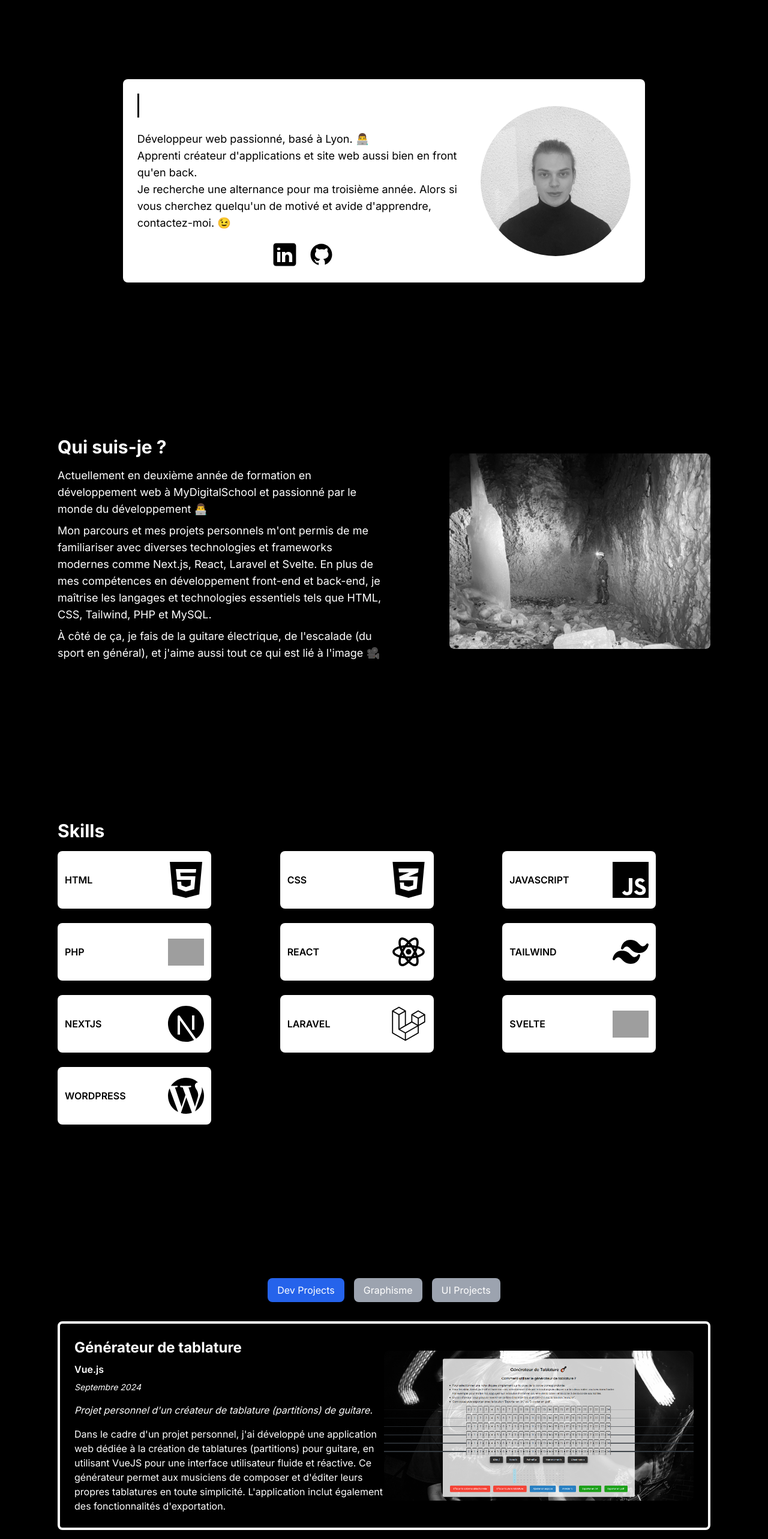
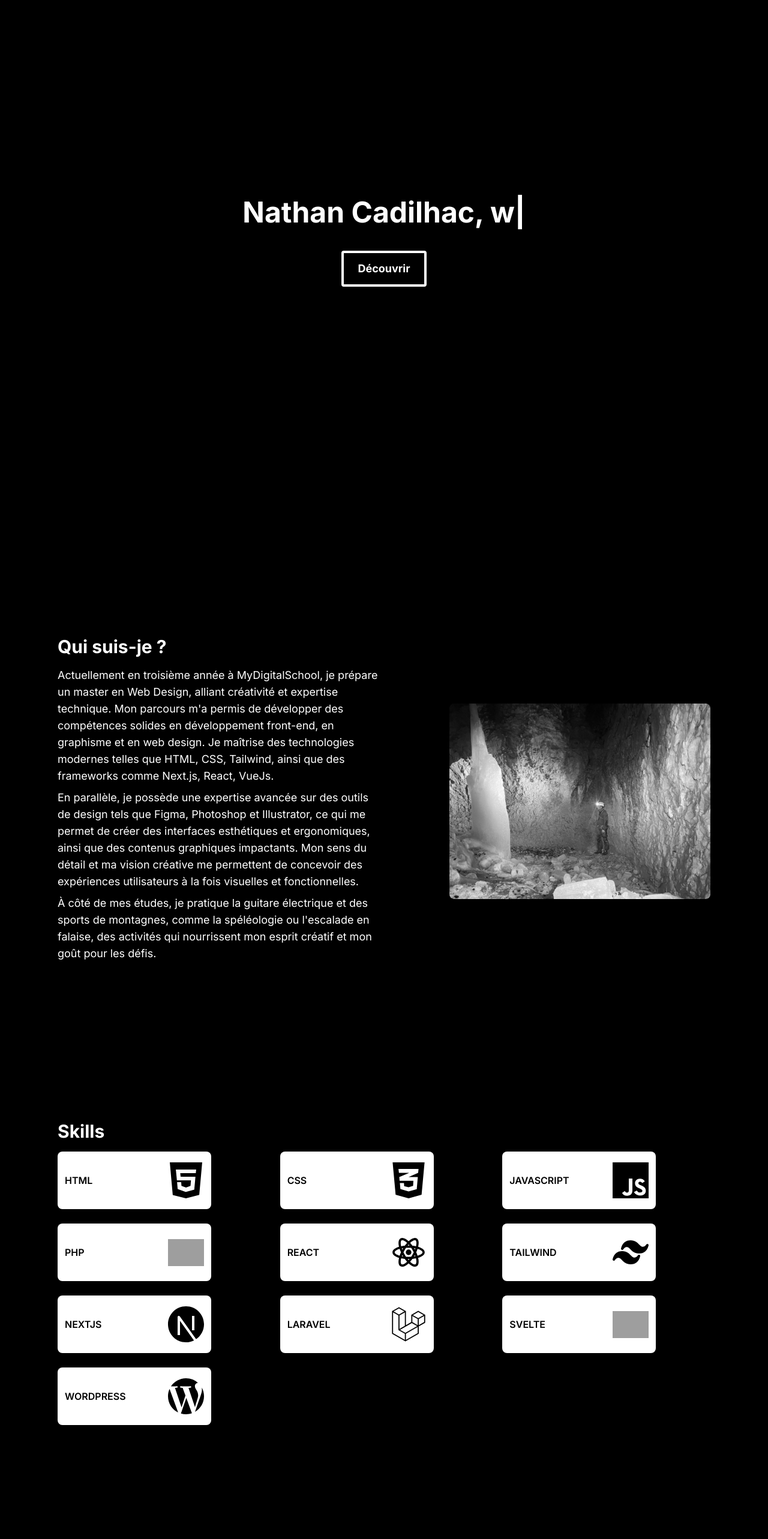
Before and after one commit to zaitsev69/portfolio, a Next.js app: page / in a window 1280 px wide. Shown: the part 60-2626 px from the top of the page at 60% size. Built offline with nearby package versions, Linux system fonts and the light colour scheme; grey boxes are pictures that could not be loaded.

Commit message:
updated hero section and about

```diff
--- a/app/components/about.jsx
+++ b/app/components/about.jsx
@@ -5,9 +5,9 @@ const About = () => {
         <div id="about" className="text-white justify-between items-center mt-64 hidden lg:flex">
             <div className="w-1/2">
                 <h2 className="text-3xl font-bold mb-4">Qui suis-je ?</h2>
-                <p className="mb-2 text-lg highlight-text">Actuellement en deuxième année de formation en développement web à MyDigitalSchool et passionné par le monde du développement 👨‍💻</p>
-                <p className="mb-2 text-lg highlight-text">Mon parcours et mes projets personnels m&apos;ont permis de me familiariser avec diverses technologies et frameworks modernes comme Next.js, React, Laravel et Svelte. En plus de mes compétences en développement front-end et back-end, je maîtrise les langages et technologies essentiels tels que HTML, CSS, Tailwind, PHP et MySQL.</p>
-                <p className="mb-2 text-lg highlight-text">À côté de ça, je fais de la guitare électrique, de l&apos;escalade (du sport en général), et j&apos;aime aussi tout ce qui est lié à l&apos;image 🎥</p>
+                <p className="mb-2 text-lg highlight-text">Actuellement en troisième année à MyDigitalSchool, je prépare un master en Web Design, alliant créativité et expertise technique. Mon parcours m&apos;a permis de développer des compétences solides en développement front-end, en graphisme et en web design. Je maîtrise des technologies modernes telles que HTML, CSS, Tailwind, ainsi que des frameworks comme Next.js, React, VueJs. </p>
+                <p className="mb-2 text-lg highlight-text">En parallèle, je possède une expertise avancée sur des outils de design tels que Figma, Photoshop et Illustrator, ce qui me permet de créer des interfaces esthétiques et ergonomiques, ainsi que des contenus graphiques impactants. Mon sens du détail et ma vision créative me permettent de concevoir des expériences utilisateurs à la fois visuelles et fonctionnelles. </p>
+                <p className="mb-2 text-lg highlight-text">À côté de mes études, je pratique la guitare électrique et des sports de montagnes, comme la spéléologie ou l&apos;escalade en falaise, des activités qui nourrissent mon esprit créatif et mon goût pour les défis. </p>
             </div>
 
             <Image
--- a/app/components/hero.tsx
+++ b/app/components/hero.tsx
@@ -1,37 +1,49 @@
-import Image from "next/image";
+// /components/Hero.js
+"use client"
+import { useEffect, useRef } from 'react';
+import Typed from 'typed.js';
 
 const Hero = () => {
+    const typedElement = useRef(null); // Ref pour l'élément .texte
+
+    useEffect(() => {
+        const options = {
+            strings: ["développeur front", "web designer", "graphiste"],
+            typeSpeed: 80,
+            backSpeed: 60,
+            loop: true,
+        };
+
+        // Initialise Typed.js
+        const typed = new Typed(typedElement.current, options);
+
+        // Nettoyage de l'animation lors de la désactivation du composant
+        return () => {
+            typed.destroy();
+        };
+    }, []);
+
     return (
-        <div className="bg-white text-black w-4/5 p-6 items-center justify-item-center rounded-lg mx-auto mt-32 hidden lg:flex">
-            <div className="2xl:mr-10 mr-5">
-                <div className="inline-block">
-                    <h1 className="text-4xl  mb-4 inline-block typing-demo border-black border-r-4">Bonjour, bienvenue sur mon portfolio.</h1>
-                </div>
-                <p className="text-lg ">Développeur web passionné, basé à Lyon. 👨‍💻 <br></br>Apprenti créateur d&apos;applications et site web aussi bien en front qu&apos;en back.<br></br>
-                    Je recherche une alternance pour ma troisième année. Alors si vous cherchez quelqu&apos;un de motivé et avide d&apos;apprendre, contactez-moi. 😉</p>
-                <div className="flex justify-items-center justify-center space-x-4 mt-4">
-                    <a href="https://www.linkedin.com/in/nathan-cadilhac/" target="_blank" rel="noopener noreferrer">
-                        <svg className="fill-black hover:fill-sky-700 transition-colors duration-300" xmlns="http://www.w3.org/2000/svg" viewBox="0 0 50 50" width="45px" height="45px">
-                            <path d="M41,4H9C6.24,4,4,6.24,4,9v32c0,2.76,2.24,5,5,5h32c2.76,0,5-2.24,5-5V9C46,6.24,43.76,4,41,4z M17,20v19h-6V20H17z M11,14.47c0-1.4,1.2-2.47,3-2.47s2.93,1.07,3,2.47c0,1.4-1.12,2.53-3,2.53C12.2,17,11,15.87,11,14.47z M39,39h-6c0,0,0-9.26,0-10 c0-2-1-4-3.5-4.04h-0.08C27,24.96,26,27.02,26,29c0,0.91,0,10,0,10h-6V20h6v2.56c0,0,1.93-2.56,5.81-2.56 c3.97,0,7.19,2.73,7.19,8.26V39z" />
-                        </svg>
-                    </a>
-                    <a href="https://github.com/zaitsev69" target="_blank" rel="noopener noreferrer">
-                        <svg className="fill-black hover:fill-neutral-400 transition-colors duration-300" xmlns="http://www.w3.org/2000/svg" viewBox="0 0 30 30" width="45px" height="45px">
-                            <path d="M15,3C8.373,3,3,8.373,3,15c0,5.623,3.872,10.328,9.092,11.63C12.036,26.468,12,26.28,12,26.047v-2.051 c-0.487,0-1.303,0-1.508,0c-0.821,0-1.551-0.353-1.905-1.009c-0.393-0.729-0.461-1.844-1.435-2.526 c-0.289-0.227-0.069-0.486,0.264-0.451c0.615,0.174,1.125,0.596,1.605,1.222c0.478,0.627,0.703,0.769,1.596,0.769 c0.433,0,1.081-0.025,1.691-0.121c0.328-0.833,0.895-1.6,1.588-1.962c-3.996-0.411-5.903-2.399-5.903-5.098 c0-1.162,0.495-2.286,1.336-3.233C9.053,10.647,8.706,8.73,9.435,8c1.798,0,2.885,1.166,3.146,1.481C13.477,9.174,14.461,9,15.495,9 c1.036,0,2.024,0.174,2.922,0.483C18.675,9.17,19.763,8,21.565,8c0.732,0.731,0.381,2.656,0.102,3.594 c0.836,0.945,1.328,2.066,1.328,3.226c0,2.697-1.904,4.684-5.894,5.097C18.199,20.49,19,22.1,19,23.313v2.734 c0,0.104-0.023,0.179-0.035,0.268C23.641,24.676,27,20.236,27,15C27,8.373,21.627,3,15,3z" />
-                        </svg>
-                    </a>
-                </div>
+        <div className="flex flex-col items-center justify-center h-screen text-white font-bold text-5xl">
+            {/* Empêcher le retour à la ligne avec whitespace-nowrap */}
+            <div className="whitespace-nowrap">
+                Nathan Cadilhac, <span ref={typedElement} className="texte"></span>
+            </div>
 
-            </div>
-            <Image className="rounded-full grow hover:grow position:static"
-                src="/photocv.png"
-                width={250}
-                height={250}
-                alt="Photo de profil"
-            />
-
+            {/* Bouton avec une transition fluide */}
+            <button
+                className="mt-10 px-6 py-3 bg-black border-4 border-white text-white text-lg rounded hover:bg-white hover:text-black transition-colors duration-300"
+                onClick={() => {
+                    const aboutSection = document.getElementById('about');
+                    if (aboutSection) {
+                        aboutSection.scrollIntoView({ behavior: 'smooth' });
+                    }
+                }}
+            >
+                Découvrir
+            </button>
         </div>
-
     );
 };
+
 export default Hero;
--- a/app/components/project.jsx
+++ b/app/components/project.jsx
@@ -91,8 +91,9 @@ const Project = () => {
         date: "Septembre 2024",
         shortDescription: "Projet personnel d'un créateur de tablature (partitions) de guitare.",
         detailedDescription: `
-          Dans le cadre d'un projet personnel, j'ai développé une application web dédiée à la création de tablatures (partitions) pour guitare, en utilisant VueJS pour une interface utilisateur fluide et réactive.
-          Ce générateur permet aux musiciens de composer et d'éditer leurs propres tablatures en toute simplicité. L'application inclut également des fonctionnalités d'exportation.
+          Dans le cadre d'un projet personnel, j'ai conçu une application web dédiée à la création de tablatures (partitions) pour guitare. J'ai choisi d'utiliser VueJS pour garantir une interface utilisateur fluide et réactive. Ce générateur innovant permet aux musiciens de composer et d'éditer leurs propres tablatures avec une grande simplicité et intuitivité. L'application offre offre également des fonctionnalités d'exportation, permettant aux utilisateurs de sauvegarder leurs créations au format PDF ou en texte, facilitant ainsi le partage et l'impression des partitions.
+
+
         `,
         image: "/tablature.png",
         link: "https://tabs-creator-six.vercel.app/",
@@ -103,7 +104,9 @@ const Project = () => {
         date: "Juillet 2024",
         shortDescription: "Mon portfolio personnel créé avec Next.js.",
         detailedDescription: `
-          Ce portfolio a été conçu dans le cadre de ma formation en développement web. J'ai utilisé Next.js pour créer une expérience utilisateur fluide et rapide. Le site présente mes projets, mes compétences.
+          J’ai construit ce portfolio en m’appuyant sur une maquette précédemment réalisée sur Figma. J'ai utilisé Next.js pour offrir une expérience utilisateur fluide et rapide. Le site met en valeur mes projets et mes compétences, permettant ainsi de présenter efficacement mon travail et mes réalisations dans le domaine du web design, du graphisme et du développement front.
+
+
         `,
         image: "/portfolio.png",
         link: "https://github.com/zaitsev69/portfolio",
@@ -114,10 +117,30 @@ const Project = () => {
         date: "Juin 2024",
         shortDescription: "Site vitrine pour un restaurant avec un système de réservation.",
         detailedDescription: `
-          J'ai développé ce site vitrine pour un restaurant en utilisant Next.js, en mettant l'accent sur le design et l'expérience utilisateur. Le site comprend un système de réservation en ligne.
+          J'ai eu l'opportunité de concevoir et développer entièrement le site vitrine du restaurant "L'Acacia en Provence", un établissement gastronomique niché au cœur de la Provence. Ce projet m'a permis d'explorer et de mettre en avant mes compétences aussi bien en design qu'en développement, tout en restant fidèle à l'identité unique de l'établissement.
+
+J'ai commencé par créer le logo du restaurant, en m'inspirant de l’ambiance du lieu. Ce logo incarne à la fois la simplicité et le raffinement, des valeurs qui se reflètent également dans l'expérience offerte par "L'Acacia en Provence". Ensuite, j'ai pris en charge l'intégralité de la conception de l'interface utilisateur (UI) et de l'expérience utilisateur (UX) du site, avec une attention particulière portée à la fluidité de la navigation et à l'esthétique. Mon objectif était de rendre la découverte du restaurant intuitive et agréable pour chaque visiteur, tout en intégrant des fonctionnalités essentielles telles que la consultation des menus et la réservation en ligne.
+
+En parallèle, j'ai assuré le développement du site en adoptant des technologies modernes pour garantir une navigation rapide, fluide et optimisée sur tous les appareils, avec un design responsive. Le site a été pensée pour refléter l’atmosphère chaleureuse du restaurant, tout en mettant en avant sa cuisine d’exception à travers des visuels immersifs et une mise en page soignée.
         `,
         image: "/acacia.png",
         link: "https://www.acaciaenprovence.fr/",
+      },
+      {
+        title: "Pentes en Scène",
+        techno: "Wordpress",
+        date: "Mai 2024",
+        shortDescription: "Site vitrine pour un restaurant avec un système de réservation.",
+        detailedDescription: `
+          Dans le cadre d'un projet d'étude, nous avons créé un site WordPress fictif dédié à la présentation du festival pop "Pente en Scène", qui se tiendra à Lyon.
+
+Pour cette réalisation, j'ai conçu la page d'accueil du site, en mettant en avant l'identité visuelle du festival à travers un design dynamique et coloré. En parallèle, j'ai développé l'ensemble de la direction artistique, incluant logos, visuels des tickets, présentation des artistes afin d'assurer une cohérence esthétique et fonctionnelle sur l'ensemble du site.
+
+L'objectif de ce site est de transmettre l'esprit du festival, d'informer le public sur la programmation et de créer une communauté autour de cet événement culturel incontournable.
+
+        `,
+        image: "/pente.png",
+        link: "https://ariella-lekogoyolla.mds-lyon.yt/",
       },
     ],
     graphisme: [
--- a/package.json
+++ b/package.json
@@ -12,7 +12,8 @@
     "framer-motion": "^11.11.1",
     "next": "^14.2.14",
     "react": "^18.3.1",
-    "react-dom": "^18.3.1"
+    "react-dom": "^18.3.1",
+    "typed.js": "^2.1.0"
   },
   "devDependencies": {
     "@types/node": "^20",
```
Also changed, not shown: app/components/contact.jsx (+13 -1 lines), public/pente.png, 1 other file (tests, documents, lock files or other folders).
